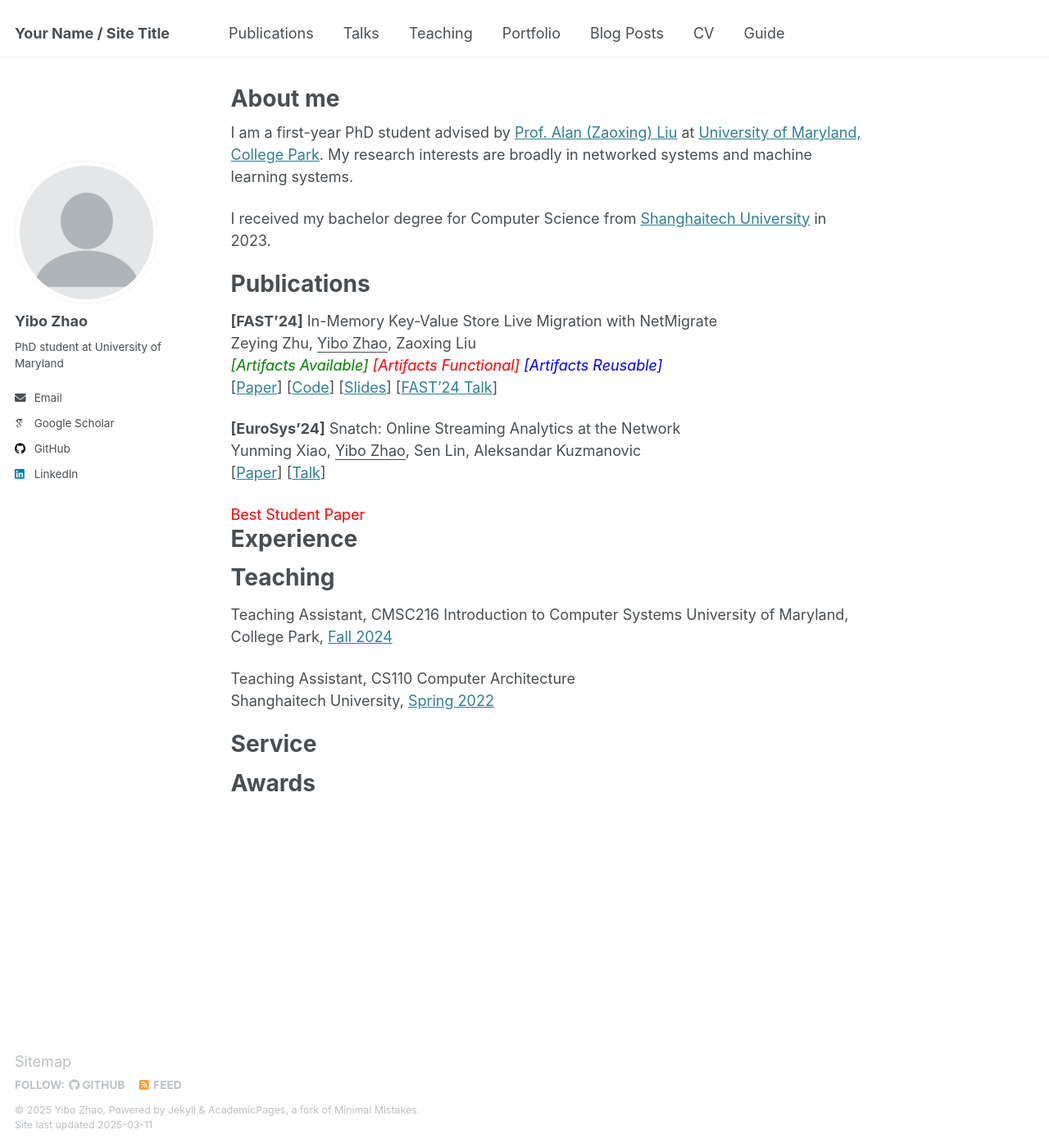
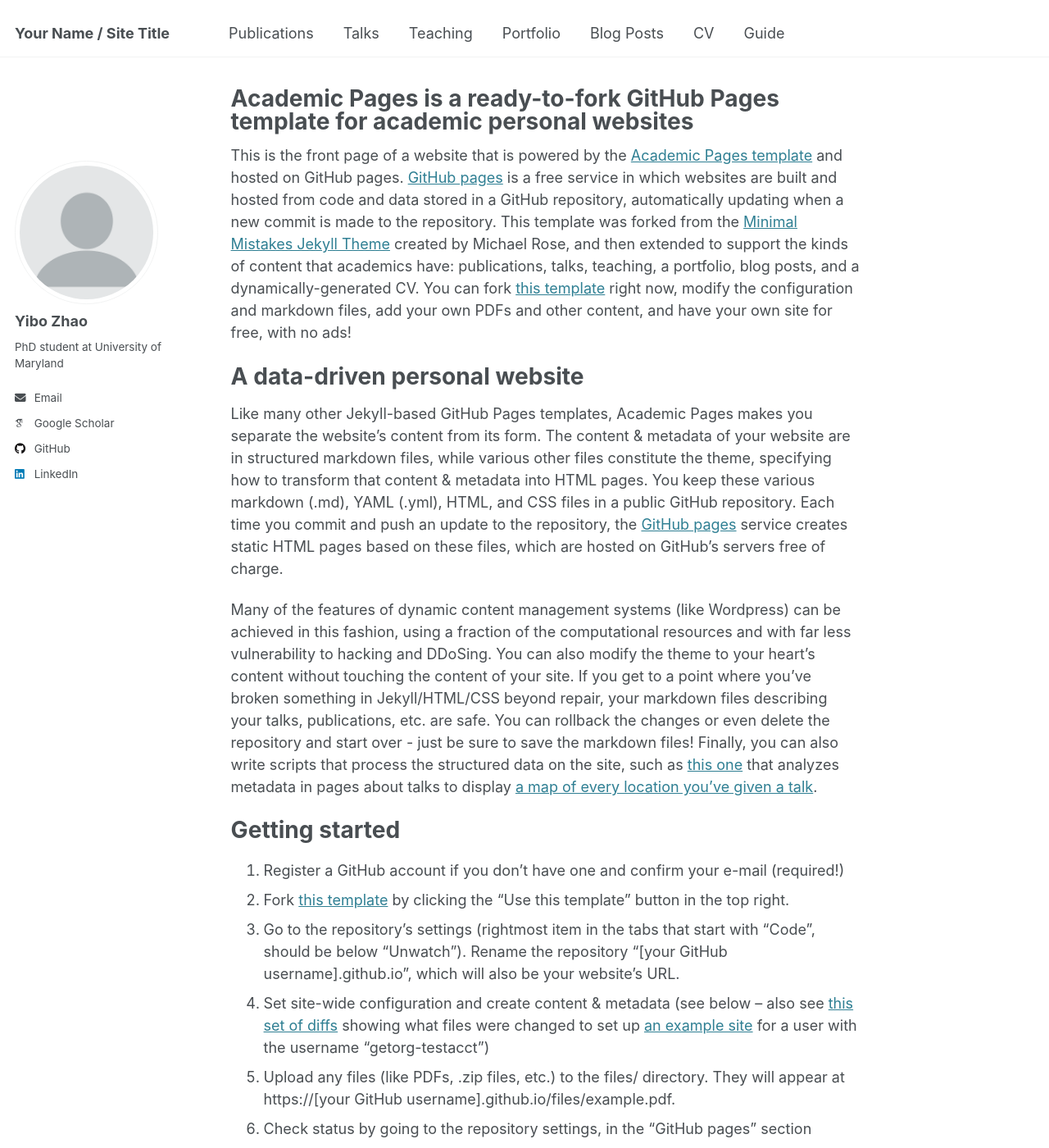
Before and after one commit to zhaoyboo/zhaoyboo.github.io, a Jekyll site: the page built from _pages/about.md, in a window 1280 px wide and 1400 px high. Shown: the whole window at 82% size. Built offline with Jekyll 4.4.1, drawn with Linux system fonts in a browser that asks for light colours; some web fonts are replaced; some of the changed text lies outside the part shown.

Commit message:
update about.md

```diff
--- a/_pages/about.md
+++ b/_pages/about.md
@@ -1,47 +1,49 @@
 ---
 permalink: /
-title: "About me"
-excerpt: "About me"
+title: "Academic Pages is a ready-to-fork GitHub Pages template for academic personal websites"
 author_profile: true
 redirect_from:
   - /about/
   - /about.html
 ---
 
-I am a first-year PhD student advised by [Prof. Alan (Zaoxing) Liu](https://zaoxing.github.io/) at [University of Maryland, College Park](https://umd.edu/). My research interests are broadly in networked systems and machine learning systems.
+This is the front page of a website that is powered by the [Academic Pages template](https://github.com/academicpages/academicpages.github.io) and hosted on GitHub pages. [GitHub pages](https://pages.github.com) is a free service in which websites are built and hosted from code and data stored in a GitHub repository, automatically updating when a new commit is made to the repository. This template was forked from the [Minimal Mistakes Jekyll Theme](https://mmistakes.github.io/minimal-mistakes/) created by Michael Rose, and then extended to support the kinds of content that academics have: publications, talks, teaching, a portfolio, blog posts, and a dynamically-generated CV. You can fork [this template](https://github.com/academicpages/academicpages.github.io) right now, modify the configuration and markdown files, add your own PDFs and other content, and have your own site for free, with no ads!
 
-I received my bachelor degree for Computer Science from [Shanghaitech University](http://shanghaitech.edu.cn/eng/) in 2023.
+A data-driven personal website
+======
+Like many other Jekyll-based GitHub Pages templates, Academic Pages makes you separate the website's content from its form. The content & metadata of your website are in structured markdown files, while various other files constitute the theme, specifying how to transform that content & metadata into HTML pages. You keep these various markdown (.md), YAML (.yml), HTML, and CSS files in a public GitHub repository. Each time you commit and push an update to the repository, the [GitHub pages](https://pages.github.com/) service creates static HTML pages based on these files, which are hosted on GitHub's servers free of charge.
 
-Publications
+Many of the features of dynamic content management systems (like Wordpress) can be achieved in this fashion, using a fraction of the computational resources and with far less vulnerability to hacking and DDoSing. You can also modify the theme to your heart's content without touching the content of your site. If you get to a point where you've broken something in Jekyll/HTML/CSS beyond repair, your markdown files describing your talks, publications, etc. are safe. You can rollback the changes or even delete the repository and start over - just be sure to save the markdown files! Finally, you can also write scripts that process the structured data on the site, such as [this one](https://github.com/academicpages/academicpages.github.io/blob/master/talkmap.ipynb) that analyzes metadata in pages about talks to display [a map of every location you've given a talk](https://academicpages.github.io/talkmap.html).
+
+Getting started
 ======
-**[FAST'24]** In-Memory Key-Value Store Live Migration with NetMigrate
-Zeying Zhu, <u>Yibo Zhao</u>, Zaoxing Liu
-<em><font color="green">[Artifacts Available]</font> <font color="red">[Artifacts Functional]</font> <font color="blue">[Artifacts Reusable]</font></em>
-[[Paper](https://www.usenix.org/system/files/fast24-zhu.pdf)] [[Code](https://github.com/Froot-NetSys/NetMigrate)] [[Slides](https://zzylol.github.io/files/NetMigrate_slides_zhu.pptx)] [[FAST'24 Talk](https://youtu.be/l1fZykAGdM0)]
+1. Register a GitHub account if you don't have one and confirm your e-mail (required!)
+1. Fork [this template](https://github.com/academicpages/academicpages.github.io) by clicking the "Use this template" button in the top right.
+1. Go to the repository's settings (rightmost item in the tabs that start with "Code", should be below "Unwatch"). Rename the repository "[your GitHub username].github.io", which will also be your website's URL.
+1. Set site-wide configuration and create content & metadata (see below -- also see [this set of diffs](http://archive.is/3TPas) showing what files were changed to set up [an example site](https://getorg-testacct.github.io) for a user with the username "getorg-testacct")
+1. Upload any files (like PDFs, .zip files, etc.) to the files/ directory. They will appear at https://[your GitHub username].github.io/files/example.pdf.
+1. Check status by going to the repository settings, in the "GitHub pages" section
 
-**[EuroSys’24]** Snatch: Online Streaming Analytics at the Network
-Yunming Xiao, <u>Yibo Zhao</u>, Sen Lin, Aleksandar Kuzmanovic
-[[Paper](https://yunmingxiao.github.io/publication/sn)] [[Talk](https://www.youtube.com/watch?v=O0XLfwpqgTY&feature=youtu.be)]
-<font color="red">Best Student Paper </font>
+Site-wide configuration
+------
+The main configuration file for the site is in the base directory in [_config.yml](https://github.com/academicpages/academicpages.github.io/blob/master/_config.yml), which defines the content in the sidebars and other site-wide features. You will need to replace the default variables with ones about yourself and your site's github repository. The configuration file for the top menu is in [_data/navigation.yml](https://github.com/academicpages/academicpages.github.io/blob/master/_data/navigation.yml). For example, if you don't have a portfolio or blog posts, you can remove those items from that navigation.yml file to remove them from the header.
 
+Create content & metadata
+------
+For site content, there is one markdown file for each type of content, which are stored in directories like _publications, _talks, _posts, _teaching, or _pages. For example, each talk is a markdown file in the [_talks directory](https://github.com/academicpages/academicpages.github.io/tree/master/_talks). At the top of each markdown file is structured data in YAML about the talk, which the theme will parse to do lots of cool stuff. The same structured data about a talk is used to generate the list of talks on the [Talks page](https://academicpages.github.io/talks), each [individual page](https://academicpages.github.io/talks/2012-03-01-talk-1) for specific talks, the talks section for the [CV page](https://academicpages.github.io/cv), and the [map of places you've given a talk](https://academicpages.github.io/talkmap.html) (if you run this [python file](https://github.com/academicpages/academicpages.github.io/blob/master/talkmap.py) or [Jupyter notebook](https://github.com/academicpages/academicpages.github.io/blob/master/talkmap.ipynb), which creates the HTML for the map based on the contents of the _talks directory).
 
-Experience
-======
-<!-- Research Intern
-Social Computing Group, Microsoft Research Asia, Beijing
-Oct. 2022 - Jan 2023 -->
+**Markdown generator**
 
+The repository includes [a set of Jupyter notebooks](https://github.com/academicpages/academicpages.github.io/tree/master/markdown_generator
+) that converts a CSV containing structured data about talks or presentations into individual markdown files that will be properly formatted for the Academic Pages template. The sample CSVs in that directory are the ones I used to create my own personal website at stuartgeiger.com. My usual workflow is that I keep a spreadsheet of my publications and talks, then run the code in these notebooks to generate the markdown files, then commit and push them to the GitHub repository.
 
-Teaching
-======
-Teaching Assistant, CMSC216 Introduction to Computer Systems
-University of Maryland, College Park, [Fall 2024](https://www.cs.umd.edu/~profk/216/)
+How to edit your site's GitHub repository
+------
+Many people use a git client to create files on their local computer and then push them to GitHub's servers. If you are not familiar with git, you can directly edit these configuration and markdown files directly in the github.com interface. Navigate to a file (like [this one](https://github.com/academicpages/academicpages.github.io/blob/master/_talks/2012-03-01-talk-1.md) and click the pencil icon in the top right of the content preview (to the right of the "Raw | Blame | History" buttons). You can delete a file by clicking the trashcan icon to the right of the pencil icon. You can also create new files or upload files by navigating to a directory and clicking the "Create new file" or "Upload files" buttons.
 
-Teaching Assistant, CS110 Computer Architecture
-Shanghaitech University, [Spring 2022](http://robotics.shanghaitech.edu.cn/courses/ca/22s/)
+Example: editing a markdown file for a talk
+![Editing a markdown file for a talk](/images/editing-talk.png)
 
-Service
-======
-
-Awards
-======
+For more info
+------
+More info about configuring Academic Pages can be found in [the guide](https://academicpages.github.io/markdown/), the [growing wiki](https://github.com/academicpages/academicpages.github.io/wiki), and you can always [ask a question on GitHub](https://github.com/academicpages/academicpages.github.io/discussions). The [guides for the Minimal Mistakes theme](https://mmistakes.github.io/minimal-mistakes/docs/configuration/) (which this theme was forked from) might also be helpful.
```
